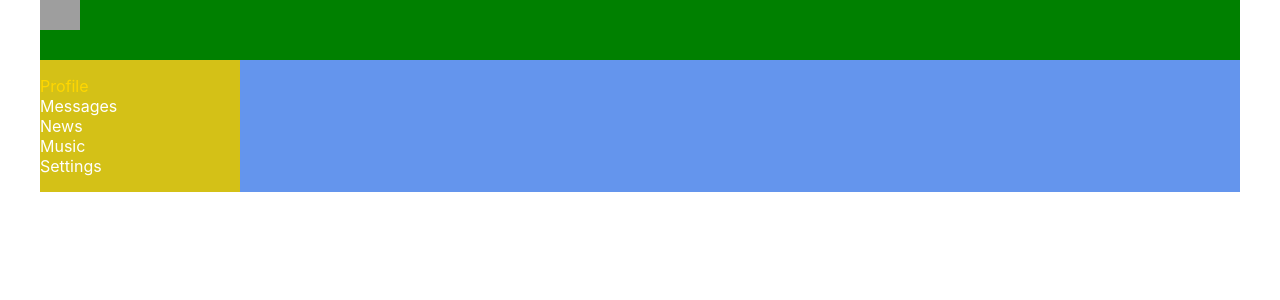
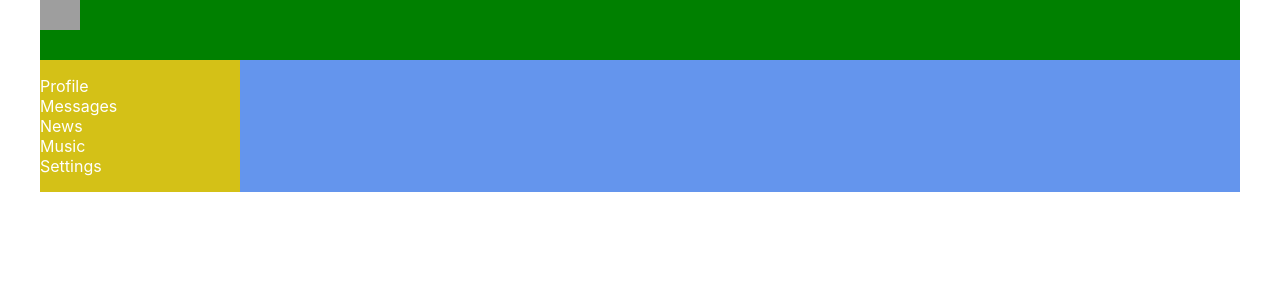
Before and after one commit to Kaptsiuh/-social-network, a React (Create React App) app: page / in a window 1280 px wide. Shown: the top 300 px of the page. Built offline with nearby package versions, Linux system fonts and the light colour scheme; grey boxes are pictures that could not be loaded.

Commit message:
complete navlink 20

```diff
--- a/src/components/Navbar/Navbar.module.css
+++ b/src/components/Navbar/Navbar.module.css
@@ -7,6 +7,7 @@
   color: white;
 }
 
-.item.active {
+.item:active,
+.item:focus {
   color: gold;
 }
--- a/src/components/Navbar/Navbar.tsx
+++ b/src/components/Navbar/Navbar.tsx
@@ -1,3 +1,4 @@
+import { NavLink } from "react-router-dom";
 import s from "./Navbar.module.css";
 
 export const Navbar = () => {
@@ -5,29 +6,29 @@
     <nav className={s.nav}>
       <ul>
         <li>
-          <a className={`${s.item} ${s.active}`} href="/profile">
+          <NavLink className={s.item} to="/profile">
             Profile
-          </a>
+          </NavLink>
         </li>
         <li>
-          <a className={s.item} href="/dialogs">
+          <NavLink className={s.item} to="/dialogs">
             Messages
-          </a>
+          </NavLink>
         </li>
         <li>
-          <a className={s.item} href="/news">
+          <NavLink className={s.item} to="/news">
             News
-          </a>
+          </NavLink>
         </li>
         <li>
-          <a className={s.item} href="/music">
+          <NavLink className={s.item} to="/music">
             Music
-          </a>
+          </NavLink>
         </li>
         <li>
-          <a className={s.item} href="/settings">
+          <NavLink className={s.item} to="/settings">
             Settings
-          </a>
+          </NavLink>
         </li>
       </ul>
     </nav>
```
